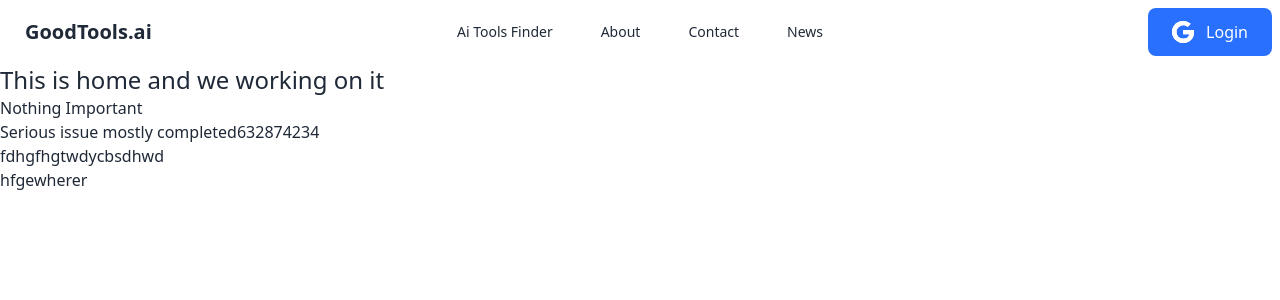
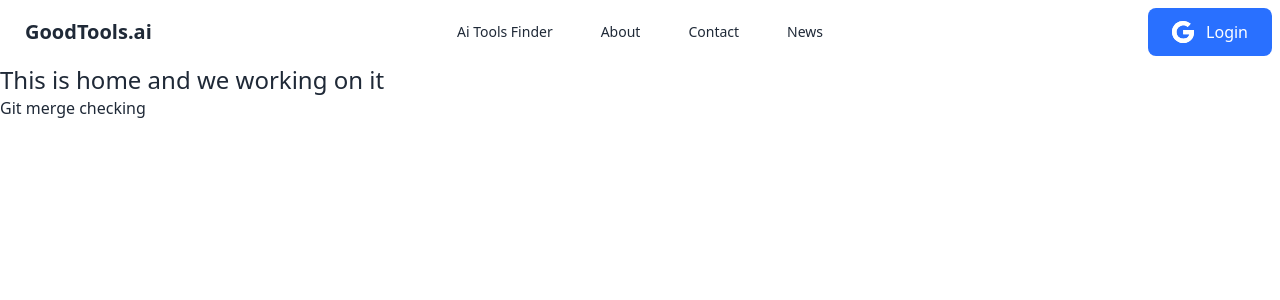
Before and after one commit to kamrul-7/GoodTolls.Ai, a React (Vite) app: page / in a window 1280 px wide. Shown: the top 300 px of the page. Built offline with nearby package versions, Linux system fonts and the light colour scheme.

Commit message:
checking merge

```diff
--- a/src/Pages/Home/Home.jsx
+++ b/src/Pages/Home/Home.jsx
@@ -4,10 +4,7 @@ const Home = () => {
     return (
         <div>
             <h1 className='text-2xl'>This is home and we working on it</h1>
-            <h2>Nothing Important</h2>
-            <h2>Serious issue mostly completed632874234</h2>
-            <h5>fdhgfhgtwdycbsdhwd</h5>
-            <h1>hfgewherer</h1>
+            <h1>Git merge checking</h1>
         </div>
     );
 };
```
